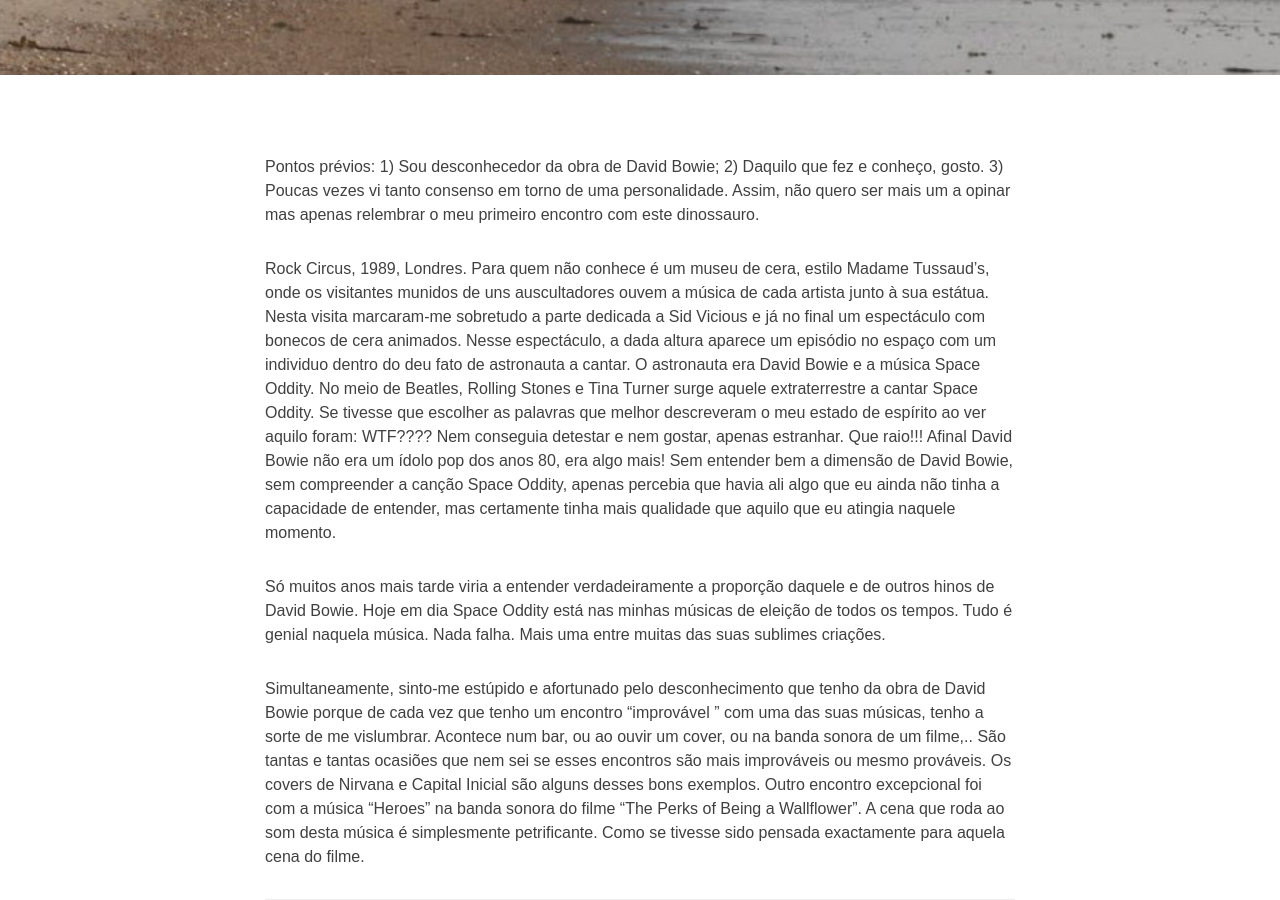
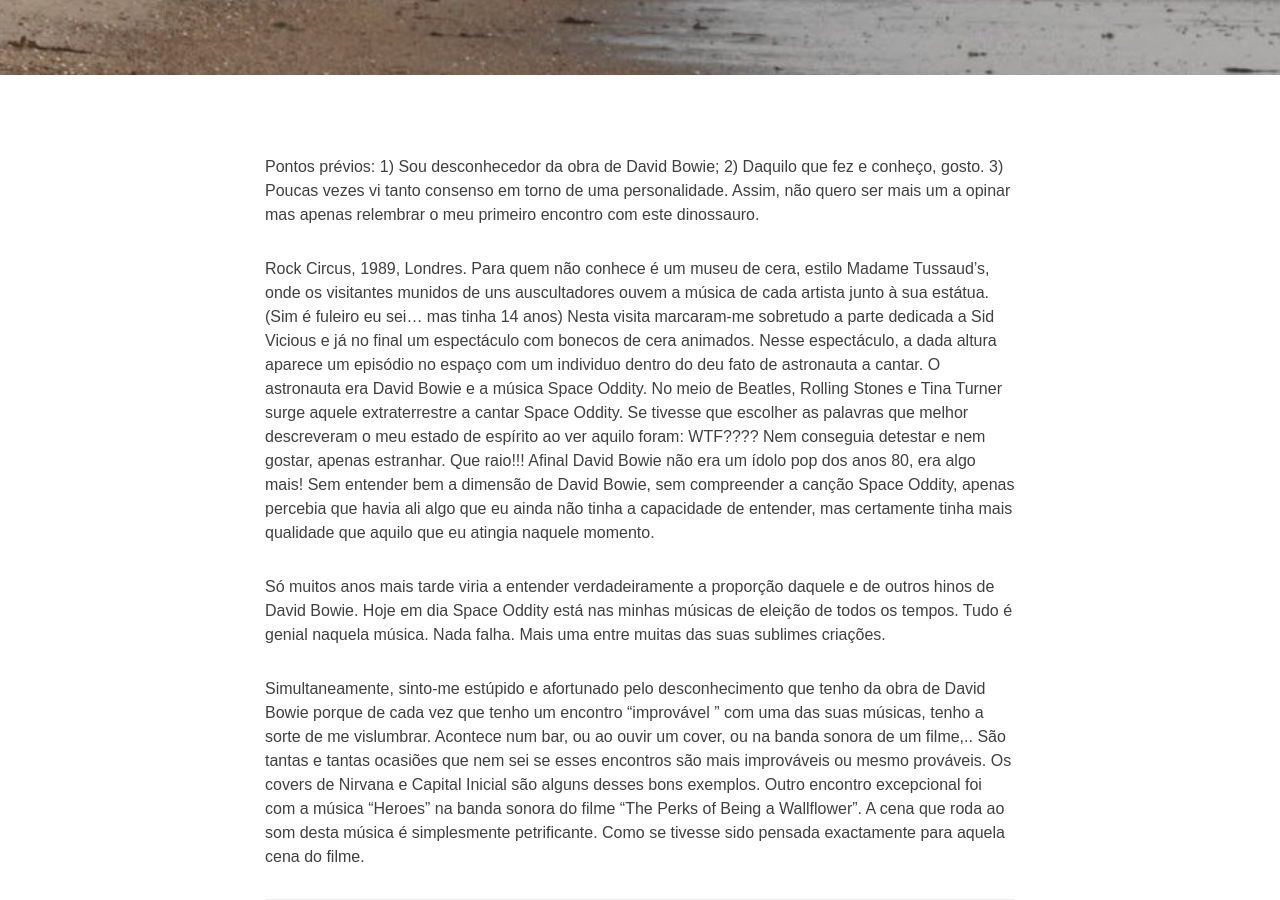
Before and after one commit to fmcarvalho/fmcarvalho.github.io, a Jekyll site: the page built from _posts/2016-01-13-Encontros-Provaveis.markdown, in a window 1280 px wide and 900 px high, scrolled down 310 px. Built offline with Jekyll 4.4.1, drawn with Linux system fonts in a browser that asks for light colours; nearby versions of some CDN libraries.

Commit message:
Fix post

```diff
--- a/_posts/2016-01-13-Encontros-Provaveis.markdown
+++ b/_posts/2016-01-13-Encontros-Provaveis.markdown
@@ -21,7 +21,8 @@
 
 Rock Circus, 1989, Londres. Para quem não conhece é um museu de cera, estilo
 Madame Tussaud's, onde os visitantes munidos de uns auscultadores ouvem a música
-de cada artista junto à sua estátua. Nesta visita marcaram-me sobretudo a parte
+de cada artista junto à sua estátua. (Sim é fuleiro eu sei... mas tinha 14 anos)
+Nesta visita marcaram-me sobretudo a parte
 dedicada a Sid Vicious e já no final um espectáculo com bonecos de cera animados.
 Nesse espectáculo, a dada altura aparece um episódio no espaço com um individuo
 dentro do deu fato de astronauta a cantar. O astronauta era David Bowie e a música
```
